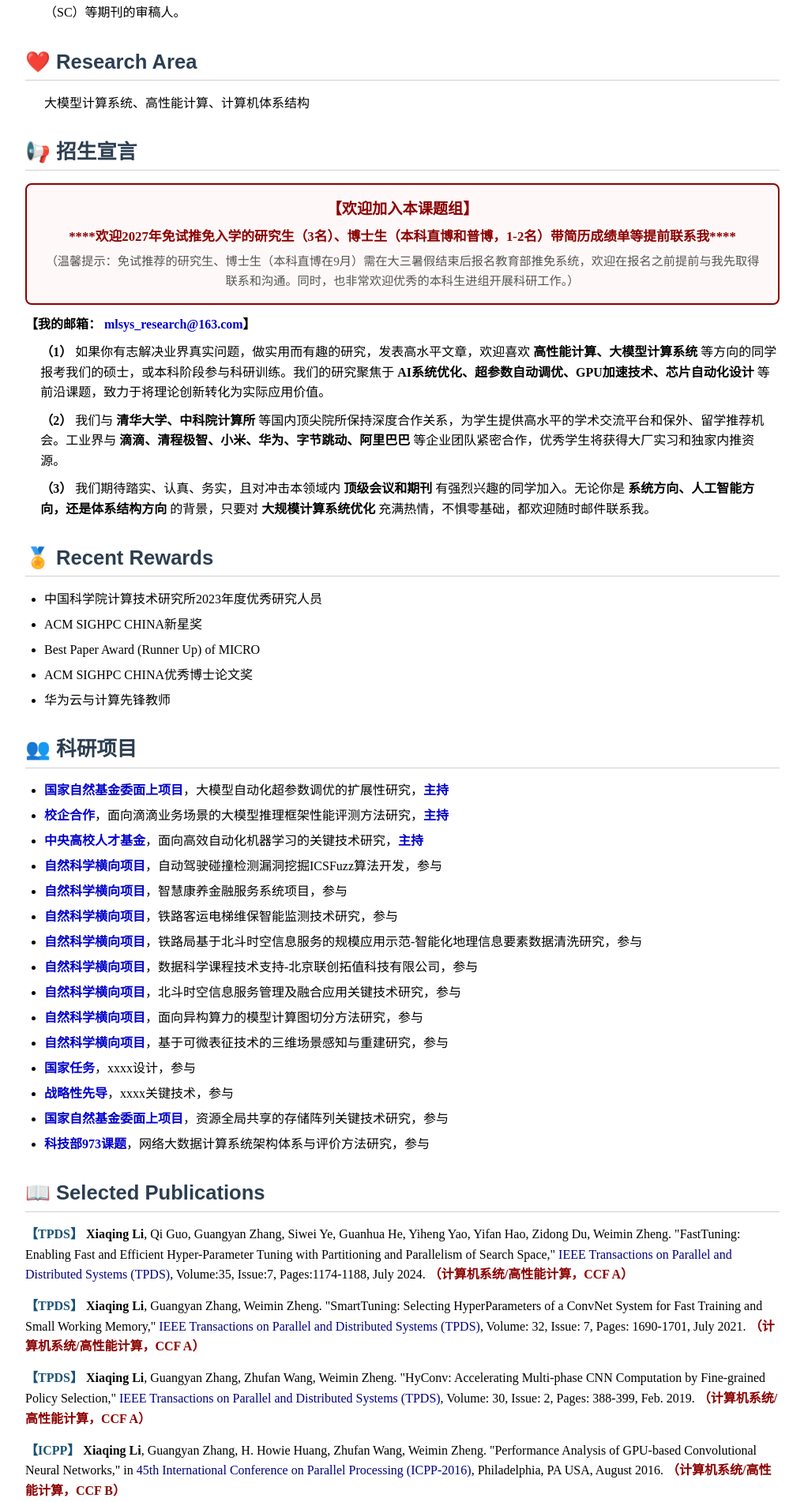
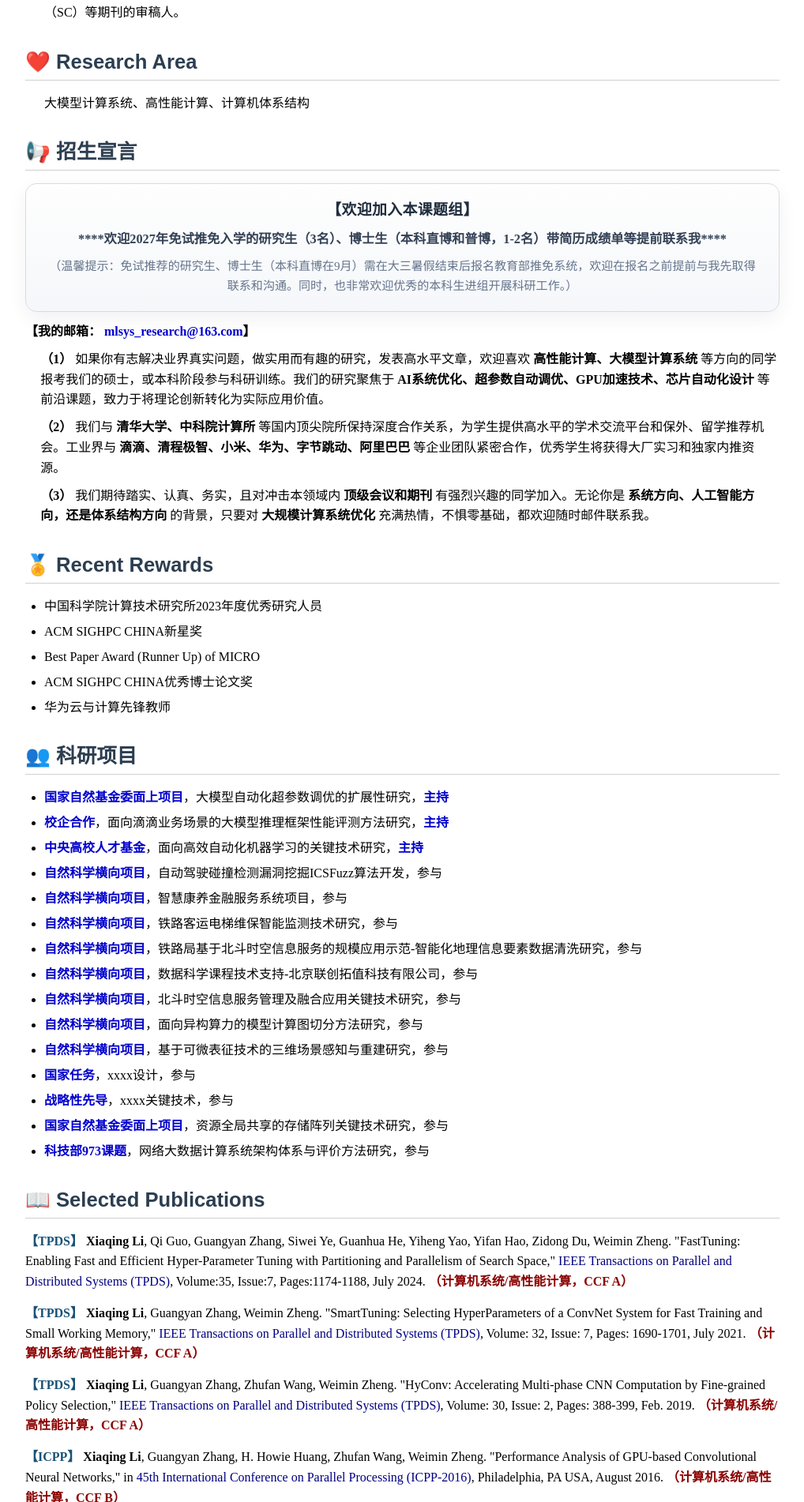
Before and after one commit to mlsys-research-jedy/mlsys-research-jedy.github.io, a Jekyll site: the page index.html, which Jekyll copies as it is, in a window 1280 px wide. Shown: the part 465-2367 px from the top of the page at 79% size, without its empty margins (123-1141 px from the left). Built offline with Jekyll 4.4.1, drawn with Linux system fonts in a browser that asks for light colours.

Commit message:
Refine recruitment banner colors

```diff
--- a/index.html
+++ b/index.html
@@ -129,10 +129,10 @@
     <div class="section-title">📢 招生宣言</div>
 
     <!-- 条幅：包含 【欢迎加入本课题组】 + 带星号通知 -->
-    <div style="border: 2px solid #8B0000; text-align: center; padding: 16px 20px; border-radius: 8px; margin: 12px 0; background-color: #fff8f8;">
-        <p style="margin: 0 0 6px 0; font-weight: bold; color: #8B0000; font-size: 1.2em;">【欢迎加入本课题组】</p>
-        <p style="margin: 0; font-weight: bold; color: #8B0000; font-size: 1.05em;">****欢迎2027年免试推免入学的研究生（3名）、博士生（本科直博和普博，1-2名）带简历成绩单等提前联系我****</p>
-        <p style="margin: 6px 0 0 0; color: #555; font-size: 0.95em;">（温馨提示：免试推荐的研究生、博士生（本科直博在9月）需在大三暑假结束后报名教育部推免系统，欢迎在报名之前提前与我先取得联系和沟通。同时，也非常欢迎优秀的本科生进组开展科研工作。）</p>
+    <div style="border: 1px solid #d7dde5; text-align: center; padding: 18px 22px; border-radius: 14px; margin: 12px 0; background: linear-gradient(180deg, #fefefe 0%, #f5f7fa 100%); box-shadow: 0 8px 24px rgba(15, 23, 42, 0.06);">
+        <p style="margin: 0 0 8px 0; font-weight: 700; color: #1f2d3d; font-size: 1.18em; letter-spacing: 0.02em;">【欢迎加入本课题组】</p>
+        <p style="margin: 0; font-weight: 600; color: #334155; font-size: 1.02em; line-height: 1.7;">****欢迎2027年免试推免入学的研究生（3名）、博士生（本科直博和普博，1-2名）带简历成绩单等提前联系我****</p>
+        <p style="margin: 8px 0 0 0; color: #64748b; font-size: 0.94em; line-height: 1.7;">（温馨提示：免试推荐的研究生、博士生（本科直博在9月）需在大三暑假结束后报名教育部推免系统，欢迎在报名之前提前与我先取得联系和沟通。同时，也非常欢迎优秀的本科生进组开展科研工作。）</p>
     </div>
 
     <!-- 邮箱：普通正文，保持原有样式 -->
```
